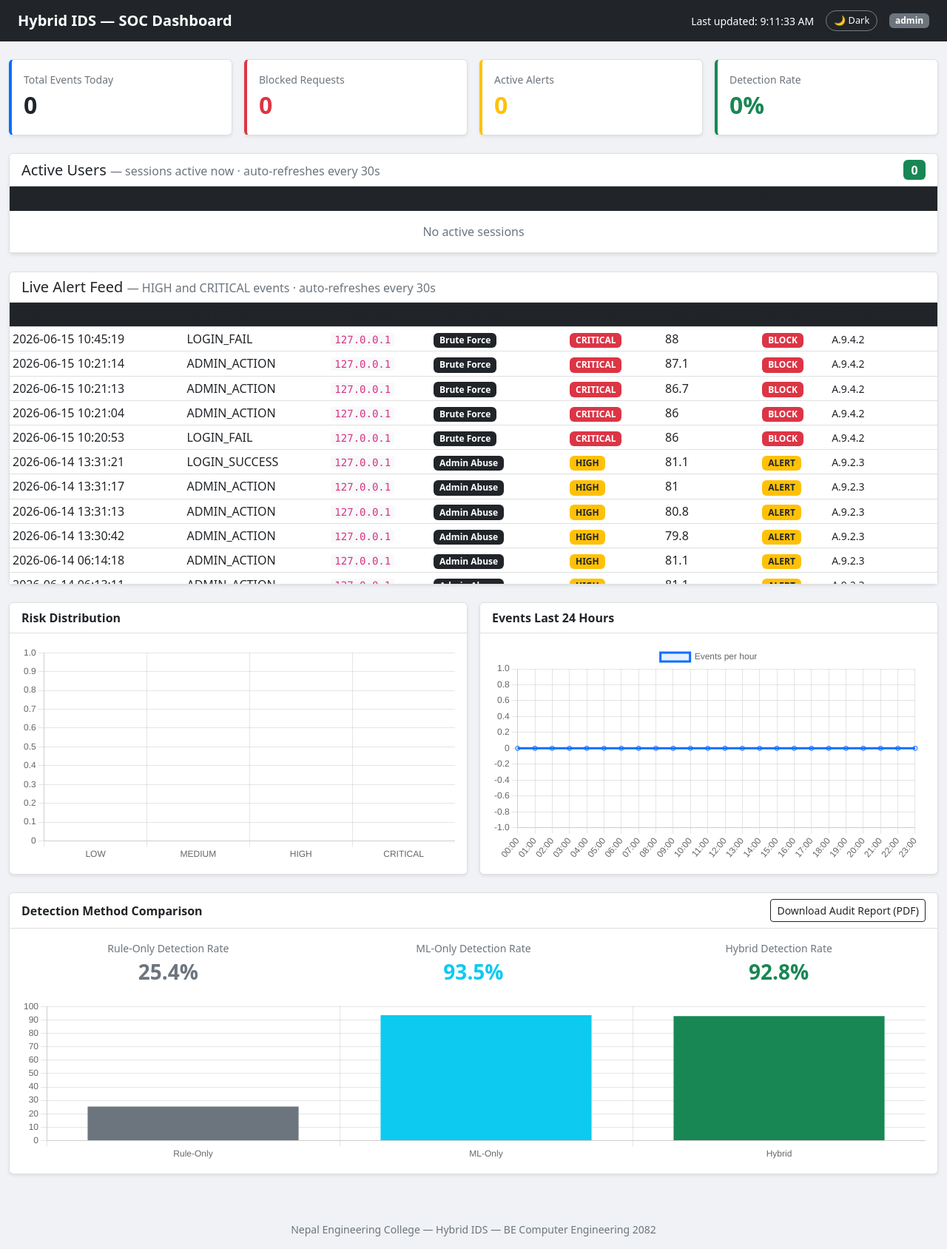
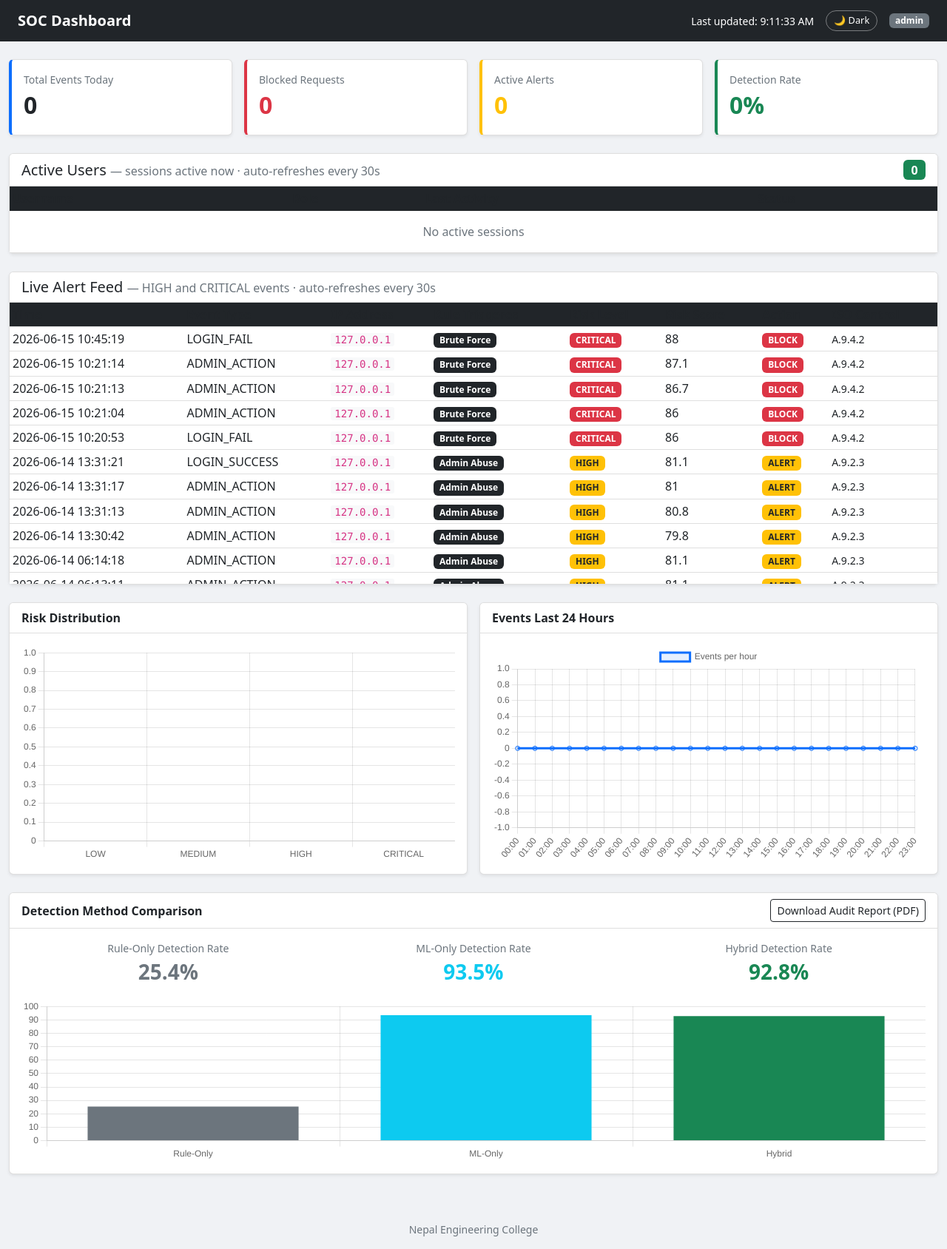
Before and after one commit to diashakya/Hybrid_IDS, a Django app: page /dashboard/ in a window 1280 px wide. Shown: the whole page at 74% size. Run offline with Django 5.2, Linux system fonts and the light colour scheme; a user stored in the database is signed in; data comes from the database, SQL or seed files in the repository; data that the repository does not hold is empty; some libraries are stand-ins or nearby versions.

Commit message:
Changed header and footer of dashboard

```diff
--- a/evoting_ids/dashboard/templates/dashboard/index.html
+++ b/evoting_ids/dashboard/templates/dashboard/index.html
@@ -3,7 +3,7 @@
 <head>
   <meta charset="UTF-8" />
   <meta name="viewport" content="width=device-width, initial-scale=1.0"/>
-  <title>Hybrid IDS — SOC Dashboard</title>
+  <title>SOC Dashboard</title>
   <link href="https://cdn.jsdelivr.net/npm/bootstrap@5.3.3/dist/css/bootstrap.min.css" rel="stylesheet"/>
   <script src="https://cdn.jsdelivr.net/npm/chart.js@4.4.3/dist/chart.umd.min.js"></script>
   <style>
@@ -101,7 +101,7 @@
 
 <!-- Navbar -->
 <nav class="navbar navbar-dark bg-dark px-4">
-  <span class="navbar-brand fw-bold">Hybrid IDS — SOC Dashboard</span>
+  <span class="navbar-brand fw-bold">SOC Dashboard</span>
   <div class="d-flex align-items-center gap-3 text-white">
     <small>Last updated: <span id="last-updated">—</span></small>
     <button id="theme-toggle">🌙 Dark</button>
@@ -251,7 +251,7 @@
 
 <!-- Footer -->
 <footer class="text-center text-muted py-3 small">
-  Nepal Engineering College — Hybrid IDS — BE Computer Engineering 2082
+  Nepal Engineering College
 </footer>
 
 <script src="https://cdn.jsdelivr.net/npm/bootstrap@5.3.3/dist/js/bootstrap.bundle.min.js"></script>
```
